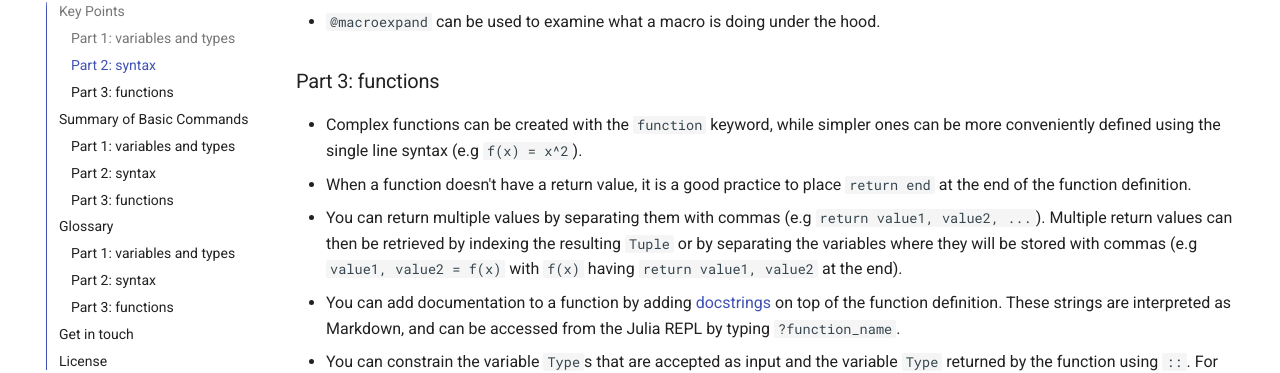
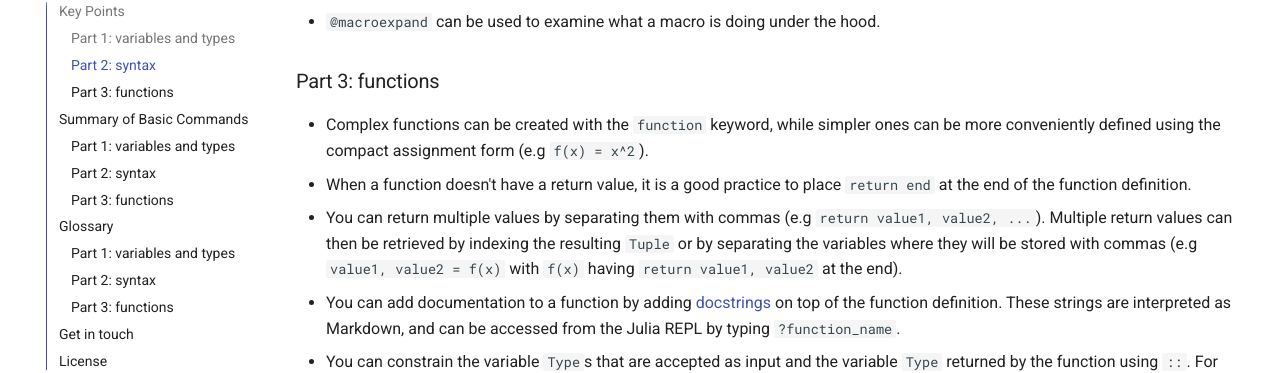
Before and after one commit to PumasAI-Labs/Julia-Workshop, an MkDocs documentation site: the page built from docs/reference.md, in a window 1280 px wide and 900 px high, scrolled down 1561 px. Shown: the part 145-518 px from the top of the window. Built offline with MkDocs 1.6.1 and Material for MkDocs 9.7.7, drawn with Linux system fonts in a browser that asks for light colours; comment, search, counter and statistics services are not loaded; some of the changed text lies outside the part shown.

Commit message:
Changed single line syntax to compact assignment

```diff
--- a/docs/reference.md
+++ b/docs/reference.md
@@ -66,7 +66,7 @@ be replaced with underscores (`_`).
 ### Part 3: functions
 
 - Complex functions can be created with the `function` keyword, while simpler ones can be
-more conveniently defined using the single line syntax (e.g `f(x) = x^2`).
+more conveniently defined using the compact assignment form (e.g `f(x) = x^2`).
 - When a function doesn't have a return value, it is a good practice to place `return end` at the
 end of the function definition.
 - You can return multiple values by separating them with commas (e.g `return value1, value2, ...`).
@@ -143,7 +143,7 @@ are passed to them. Each one of those definitions are known as [methods](https:/
 | Action                                    | Command                     | Observations                                                                      |
 |-------------------------------------------|-----------------------------|-----------------------------------------------------------------------------------|
 | Create a function (multiple lines syntax) | `function name(args)`       | Used for long and complex functions                                               |
-| Create a function (single line syntax)    | `name(args) = <expression>` | Used for short and simple functions. Similar to how functions are defined in math |
+| Create a function (compact assignment form) | `name(args) = <expression>` | Used for short and simple functions. Similar to how functions are defined in math |
 | Create a function (anonymous) | `(arg1, arg2, ...) -> <expression>` | Used when the function's name is not relevant |
 | Access a function's documentation from the REPL | `?function_name` | Docstrings are interpreted as Markdown |
 | Specify `Type`s of a function's arguments | `f(x::<type for x>, y::<type for y>, ...) = ...` | |
```
Also changed, not shown: docs/instructors.md (+1 -1 lines), 1 other file.
